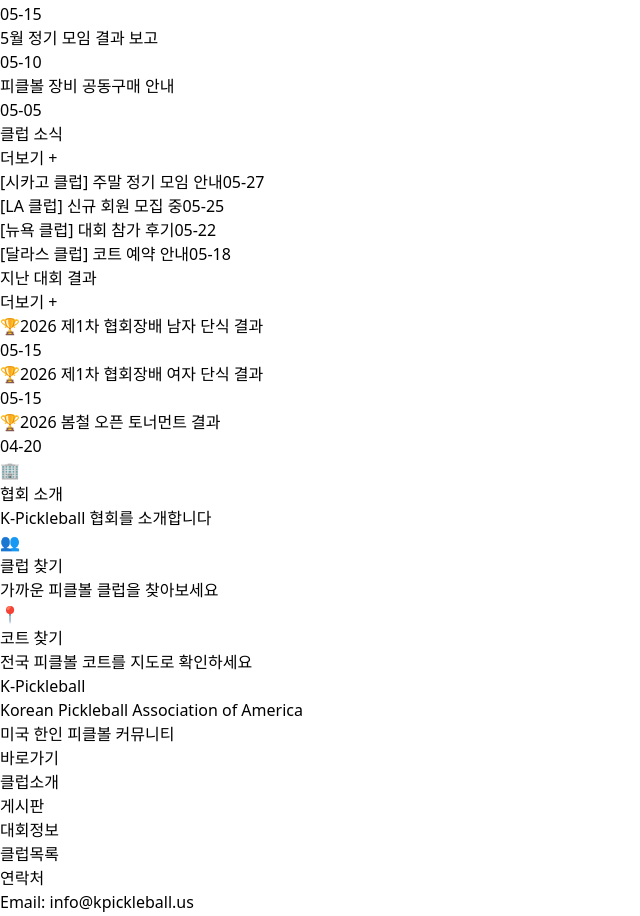
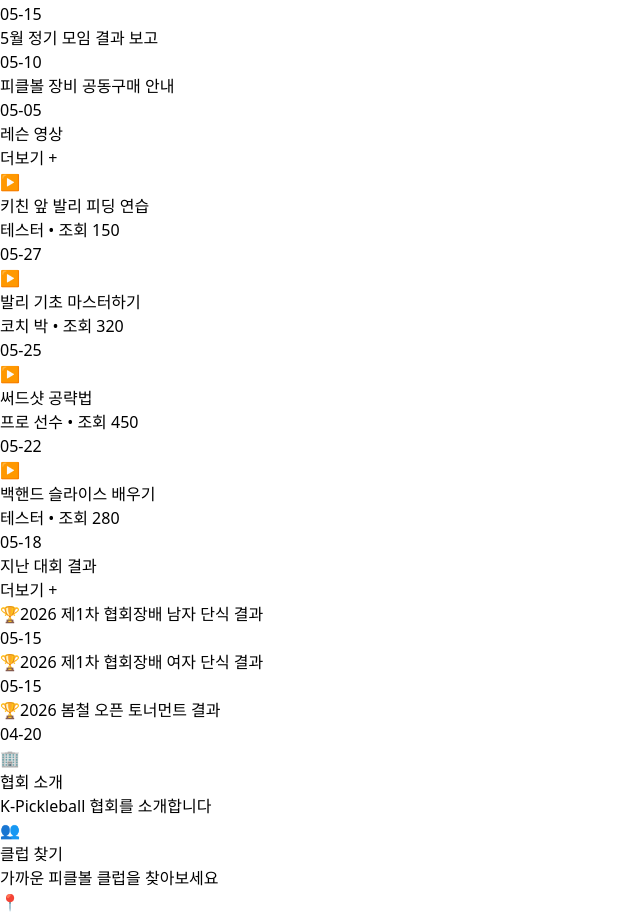
Before and after one commit to strum1302/KPickleball, a React (Vite) app in the folder frontend/: page / in a window 1280 px wide. Shown: the part 2764-3680 px from the top of the page, without its empty margins (0-640 px from the left). Built offline with nearby package versions, Linux system fonts and the light colour scheme; no server answers.

Commit message:
Added Video on the Home Page

```diff
--- a/frontend/src/pages/HomePage.tsx
+++ b/frontend/src/pages/HomePage.tsx
@@ -1,7 +1,7 @@
 import { useState, useEffect } from 'react'
 import { Link } from 'react-router-dom'
 import { useQuery } from '@tanstack/react-query'
-import { postsApi } from '../api'
+import { postsApi, videosApi } from '../api'
 
 // 샘플 클럽소식 (나중에 DB 연동)
 
@@ -53,19 +53,20 @@
   const [currentSlide, setCurrentSlide] = useState(0)
   const [imgErrors, setImgErrors] = useState<boolean[]>([false, false, false])
 
-// 공지사항 DB에서 가져오기 (category: 0 = Notice)
+  // 공지사항 DB에서 가져오기 (category: 0 = Notice)
   const { data: noticeData } = useQuery({
     queryKey: ['notices'],
     queryFn: () => postsApi.getList({ category: '0', page: 1, pageSize: 5 })
       .then(r => r.data),
   })
 
-  // 클럽소식 DB에서 가져오기 (category: 5 = ClubNews)
-  const { data: clubNewsData } = useQuery({
-    queryKey: ['clubNews'],
-    queryFn: () => postsApi.getList({ category: '5', page: 1, pageSize: 5 })
+  // 레슨 영상 DB에서 가져오기 - videosApi 사용
+  const { data: lessonVideosData } = useQuery({
+    queryKey: ['lessonVideos'],
+    queryFn: () => videosApi.getList({ page: 1, pageSize: 5 })
       .then(r => r.data),
   })
+
   useEffect(() => {
     const timer = setInterval(() => {
       setCurrentSlide(prev => (prev + 1) % bannerSlides.length)
@@ -97,18 +98,21 @@
         { id: 5, title: '피클볼 장비 공동구매 안내', date: '2026-05-05', isNew: false },
       ]
 
-      // 클럽소식 - DB 데이터 또는 샘플 데이터
-  const clubNews = clubNewsData?.items?.length > 0
-    ? clubNewsData.items.map((p: any) => ({
-        id: p.id,
-        title: p.title,
-        date: p.createdAt?.slice(0, 10) || '',
+  // 레슨 영상 - DB 데이터 또는 샘플 데이터
+  const lessonVideos = lessonVideosData?.items?.length > 0
+    ? lessonVideosData.items.map((v: any) => ({
+        id: v.id,
+        title: v.title,
+        date: v.createdAt?.slice(0, 10) || '',
+        author: v.authorNickname,
+        views: v.viewCount,
+        youTubeVideoId: v.youTubeVideoId,
       }))
     : [
-        { id: 1, title: '[시카고 클럽] 주말 정기 모임 안내', date: '2026-05-27' },
-        { id: 2, title: '[LA 클럽] 신규 회원 모집 중', date: '2026-05-25' },
-        { id: 3, title: '[뉴욕 클럽] 대회 참가 후기', date: '2026-05-22' },
-        { id: 4, title: '[달라스 클럽] 코트 예약 안내', date: '2026-05-18' },
+        { id: 1, title: '키친 앞 발리 피딩 연습', date: '2026-05-27', author: '테스터', views: 150, youTubeVideoId: 'dQw4w9WgXcQ' },
+        { id: 2, title: '발리 기초 마스터하기', date: '2026-05-25', author: '코치 박', views: 320, youTubeVideoId: 'dQw4w9WgXcQ' },
+        { id: 3, title: '써드샷 공략법', date: '2026-05-22', author: '프로 선수', views: 450, youTubeVideoId: 'dQw4w9WgXcQ' },
+        { id: 4, title: '백핸드 슬라이스 배우기', date: '2026-05-18', author: '테스터', views: 280, youTubeVideoId: 'dQw4w9WgXcQ' },
       ]
 
   return (
@@ -180,7 +184,7 @@
       {/* 메인 콘텐츠 */}
       <div className="px-4 py-8 max-w-6xl mx-auto">
 
-        {/* 2컬럼 - 뉴스/클럽소식 */}
+        {/* 2컬럼 - 뉴스/레슨영상 */}
         <div className="grid grid-cols-1 md:grid-cols-2 gap-6 mb-6">
 
           {/* 뉴스 및 공지 - DB 연동 */}
@@ -212,22 +216,28 @@
             </ul>
           </div>
 
-          {/* 클럽 소식 */}
+          {/* 레슨 영상 - videosApi 연동 */}
           <div className="bg-white border border-gray-200 rounded-lg overflow-hidden">
             <div className="flex items-center justify-between px-4 py-3 border-b border-gray-200 bg-gray-50">
               <h3 className="font-bold text-gray-800 flex items-center gap-2">
-                <span className="w-1 h-5 bg-blue-600 rounded-full inline-block"></span>
-                클럽 소식
+                <span className="w-1 h-5 bg-red-600 rounded-full inline-block"></span>
+                레슨 영상
               </h3>
-              <Link to="/board?category=5" className="text-xs text-gray-500 hover:text-blue-600">더보기 +</Link>
+              <Link to="/gallery" className="text-xs text-gray-500 hover:text-red-600">더보기 +</Link>
             </div>
             <ul className="divide-y divide-gray-100">
-           {clubNews.map((n: any) => (
-                <li key={n.id}>
-                  <Link to={`/board/${n.id}`}
-                    className="flex items-center justify-between px-4 py-2.5 hover:bg-blue-50 transition-colors group">
-                    <span className="text-sm text-gray-700 group-hover:text-blue-700 truncate">{n.title}</span>
-                    <span className="text-xs text-gray-400 flex-shrink-0 ml-2">{n.date.slice(5)}</span>
+              {lessonVideos.map((v: any) => (
+                <li key={v.id}>
+                  <Link to="/gallery"
+                    className="flex items-center justify-between px-4 py-2.5 hover:bg-red-50 transition-colors group">
+                    <div className="flex items-center gap-2 min-w-0 flex-1">
+                      <span className="flex-shrink-0 text-red-500">▶</span>
+                      <div className="min-w-0 flex-1">
+                        <p className="text-sm text-gray-700 group-hover:text-red-700 truncate">{v.title}</p>
+                        <p className="text-xs text-gray-400">{v.author} • 조회 {v.views}</p>
+                      </div>
+                    </div>
+                    <span className="text-xs text-gray-400 flex-shrink-0 ml-2">{v.date?.slice(5)}</span>
                   </Link>
                 </li>
               ))}
@@ -260,7 +270,7 @@
           </ul>
         </div>
 
-       {/* 갤러리 - 임시 숨김 처리 (추후 활성화 예정) */}
+        {/* 갤러리 - 임시 숨김 처리 (추후 활성화 예정) */}
 
         {/* 하단 바로가기 */}
         <div className="grid grid-cols-1 md:grid-cols-3 gap-4">
```
